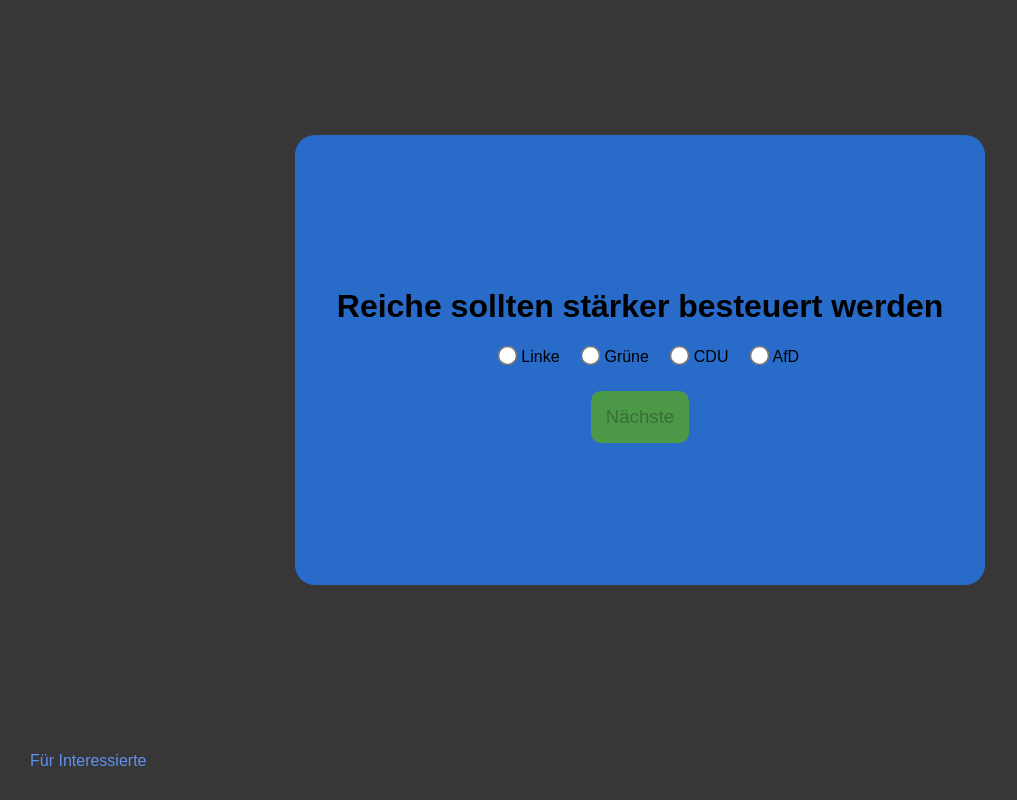
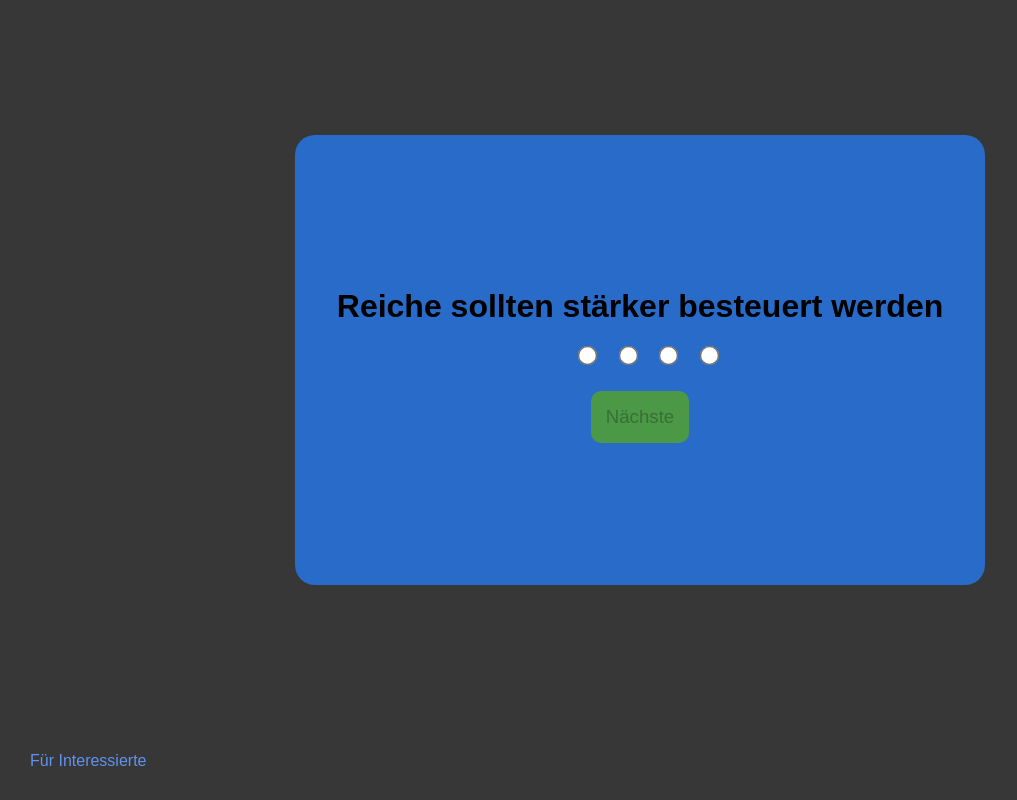
Before and after one commit to EveIsReal/political_compass, a SvelteKit app: page /1 in a window 1280 px wide. Shown: the whole page, without its empty margins (0-1017 px from the left). Built offline with nearby package versions, Linux system fonts and the light colour scheme.

Commit message:
removed party labels

```diff
--- a/src/routes/[q_id]/+page.svelte
+++ b/src/routes/[q_id]/+page.svelte
@@ -24,22 +24,22 @@
 			<div class="choices">
 				<label for="c0">
 					<input type="radio" bind:group={answer} value={0} name="c0" class="choice" />
-					Linke
+
 				</label>
 
 				<label for="c1">
 					<input type="radio" bind:group={answer} value={1} name="c1" class="choice" />
-					Grüne
+
 				</label>
 
 				<label for="c2">
 					<input type="radio" bind:group={answer} value={2} name="c2" class="choice" />
-					CDU
+
 				</label>
 
 				<label for="c3">
 					<input type="radio" bind:group={answer} value={3} name="c3" class="choice" />
-					AfD
+
 				</label>
 			</div>
 			<button type="submit" class={isSelected ? 'submit-btn' : 'locked'} disabled={!isSelected}>
```
